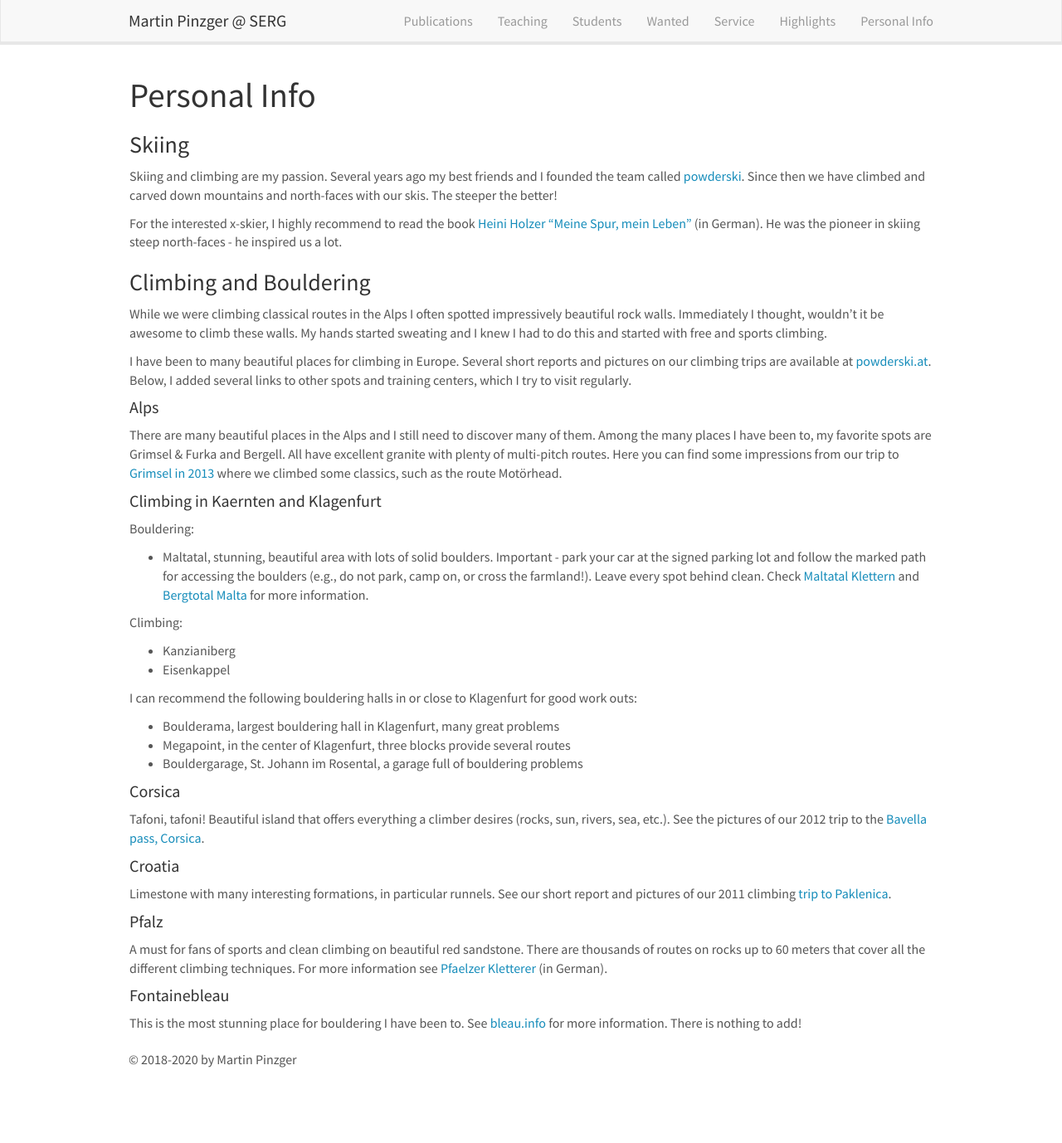
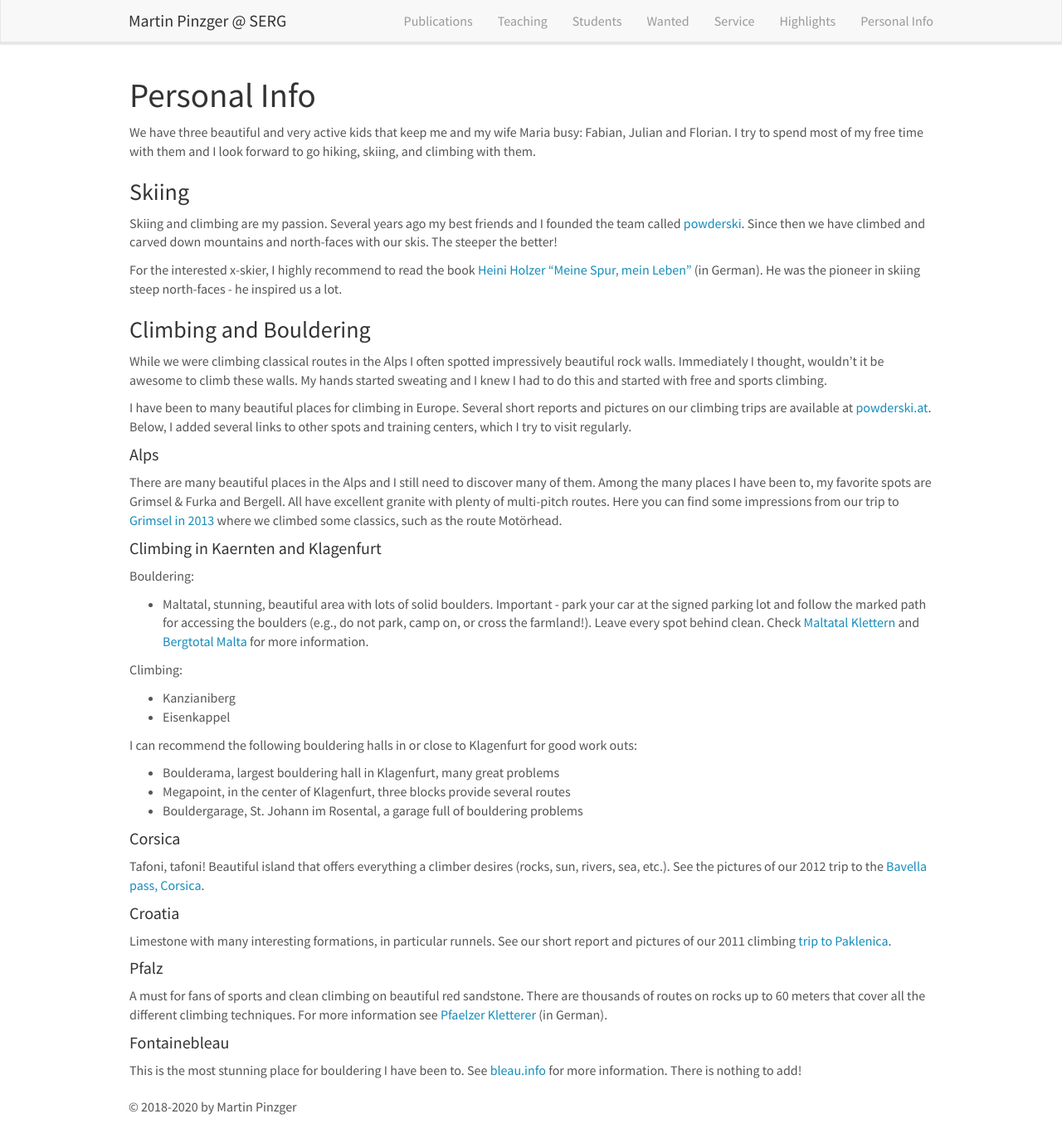
Before and after one commit to pinzger/pinzger.github.io, a Jekyll site: the page built from _pages/personalinfo.md, in a window 1280 px wide and 1378 px high. Shown: the whole window at 83% size. Built offline with Jekyll 4.4.1, drawn with Linux system fonts in a browser that asks for light colours; nearby versions of some CDN libraries.

Commit message:
added few info about my family

```diff
--- a/_pages/personalinfo.md
+++ b/_pages/personalinfo.md
@@ -7,6 +7,8 @@ permalink: /personalinfo/
 ---
 
 # Personal Info
+
+We have three beautiful and very active kids that keep me and my wife Maria busy: Fabian, Julian and Florian. I try to spend most of my free time with them and I look forward to go hiking, skiing, and climbing with them.
 
 ### Skiing
 Skiing and climbing are my passion. Several years ago my best friends and I founded the team called [powderski](http://www.powderski.at/). Since then we have climbed and carved down mountains and north-faces with our skis. The steeper the better!
```
